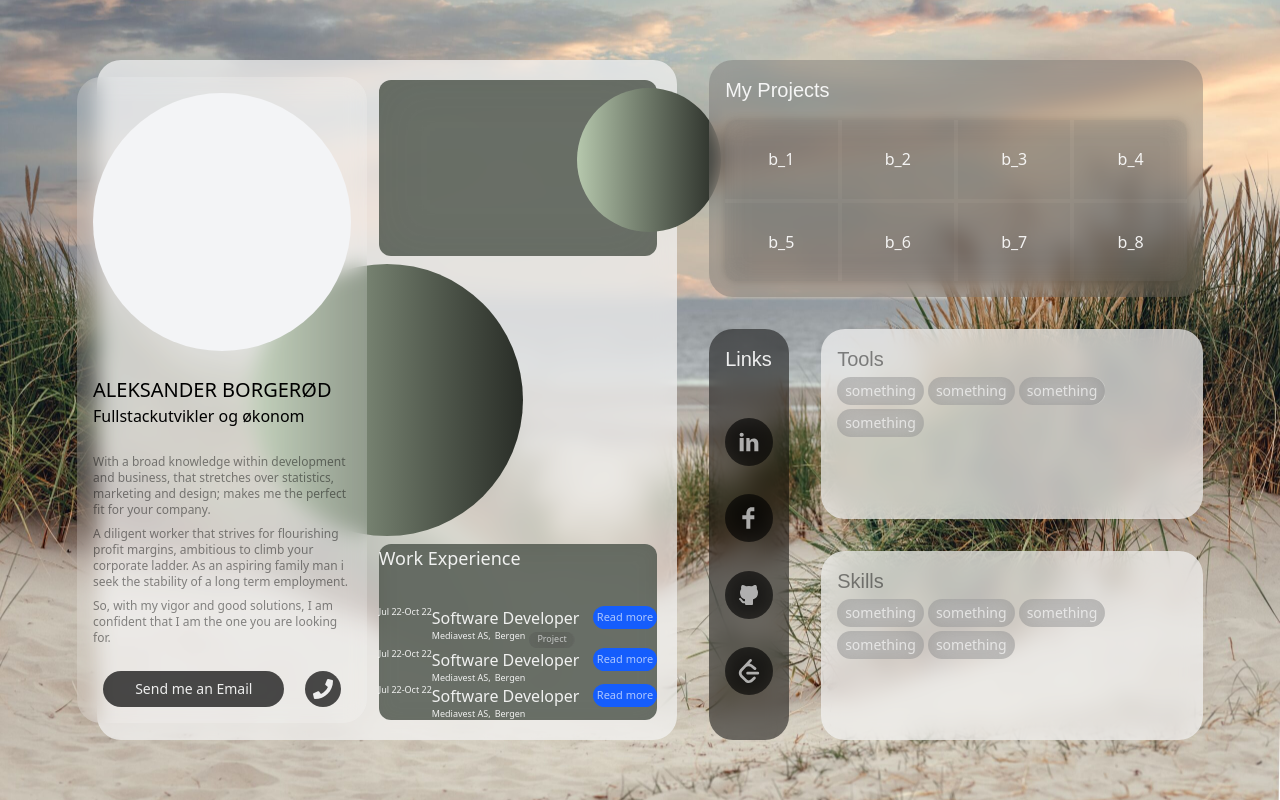
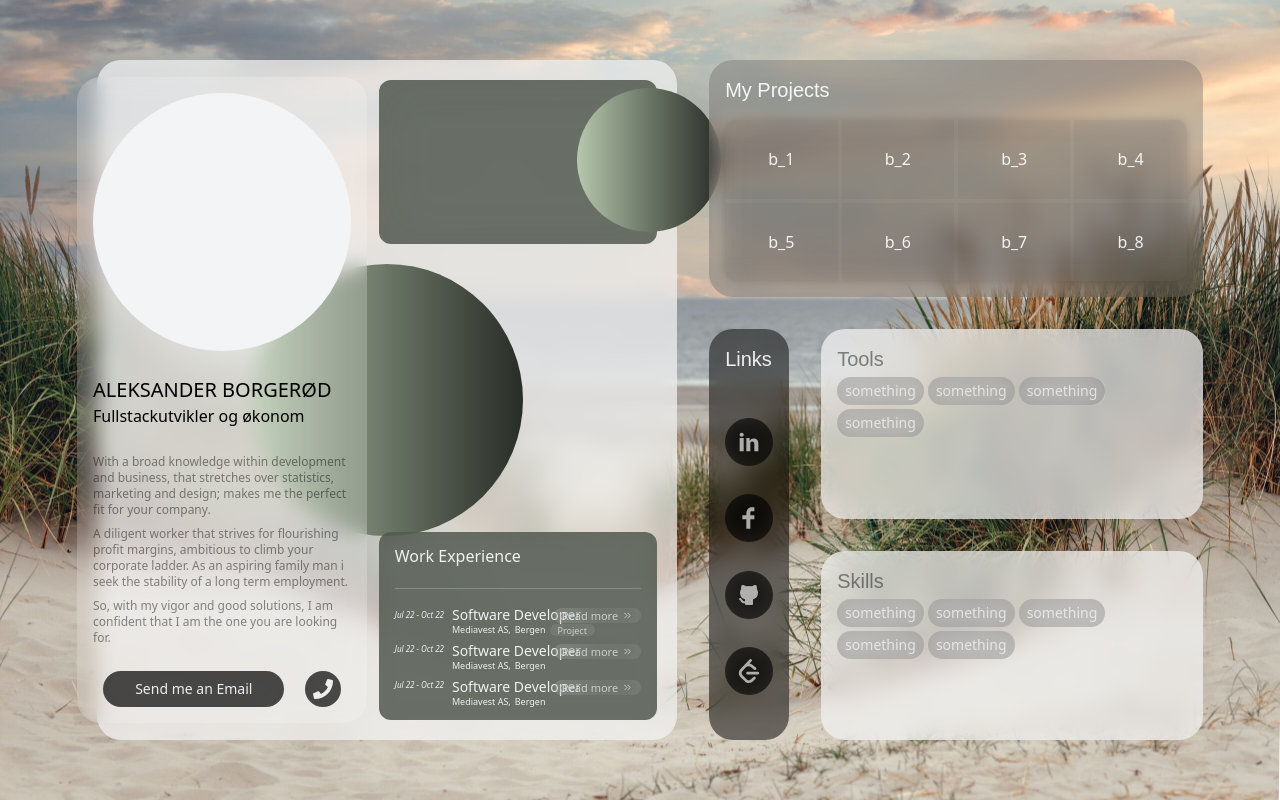
Before and after one commit to Borgerod/kodehode, a Next.js app in the folder Business_Card/my-business-card/: page / in a window 1280 px wide. Built offline with nearby package versions, Linux system fonts and the light colour scheme.

Commit message:
isolate work-experience
isolated work-experience for easier building

```diff
--- /dev/null
+++ b/Business_Card/my-business-card/src/app/work-experience/page.tsx
@@ -0,0 +1,15 @@
+import WorkExperience from "@/components/sections/WorkExperience";
+import Link from "next/link";
+
+export default function Page() {
+  return (
+    <main className="min-h-screen flex items-start justify-center p-8">
+      <div className="w-full max-w-3xl">
+        <div className="mb-4">
+          <Link href="/" className="text-sm text-secondary underline">← Back</Link>
+        </div>
+        <WorkExperience />
+      </div>
+    </main>
+  );
+}
--- a/Business_Card/my-business-card/src/components/sections/WorkExperience.tsx
+++ b/Business_Card/my-business-card/src/components/sections/WorkExperience.tsx
@@ -3,63 +3,80 @@
 import FrostedGlass from "@/components/card/FrostedGlass";
 import { Button } from "@/components/button/Button";
 import { Tag } from "@/components/button/Tag";
+import { LuChevronsRight } from "react-icons/lu";
 
 export default function WorkExperience() {
   return (
     <FrostedGlass
       variant="dark"
       color="green"
-      className="rounded-xl flex-1 p-0 flex flex-col justify-between"
+    //   className="h-60 w-80 rounded-xl flex-1 p-0 flex flex-col justify-between "
+      className="rounded-xl flex-1 flex flex-col justify-between gap-1 px-4 py-3"
     >
-      <h2 className="text-lg text-[var(--color-foreground)]">Work Experience</h2>
+      <h2 className="text-md font-thin text-[var(--color-foreground)]"> Work Experience </h2>
+      <hr className="text-[var(--color-surface-white-12-secondary))]"/>
 
-      {/* JOB LIST */}
-      <div className="flex flex-col justify-items-start align-top ">
+      {/* JOB-LIST */}
+      <div className="flex flex-col justify-items-start align-top gap-2">
         {/* Job */}
-        <div className="flex flex-row  text-xs font-light items-start justify-evenly">
+        <div className="flex flex-row w-full text-xs font-light items-start justify-between">
           {/* date */}
-          <div className="text-[9px] font-light flex-none text-left  flex flex-row ">
-            <p>Jul 22</p>
-            <p> - </p>
+          <div className="py-0.5 text-[8px] font-light flex-none text-left  flex flex-row italic">
+            <p className="mr-0.5">Jul 22</p>
+            <p className="mr-0.5"> - </p>
             <p>Oct 22</p>
           </div>
 
           {/* title+where+(tag) - shorter but flexible */}
-          <div className="flex-1 min-w-0 flex flex-col ">
+          <div className="flex-1 min-w-0 flex flex-col items-start pl-2 gap-0.5">
             {/* title - don't wrap, allow overflow */}
-            <h3 className="text-base whitespace-nowrap overflow-visible">Software Developer</h3>
+            <h3 className="m-0 p-0 mt-0 self-start leading-none text-sm whitespace-nowrap ">Software Developer</h3>
 
-            <div className="text-[9px] flex flex-row whitespace-nowrap overflow-visible">
+            <div className="text-[9px] flex flex-row whitespace-nowrap ">
               {/* employer */}
               <p className="">Mediavest AS</p>
               <p className="mr-1">,</p>
               {/* place */}
               <p className="mr-1">Bergen</p>
               {/* tag */}
-              <Tag className="text-[9px] px-2 h-4 pb-1 pt-0.5 mt-0.5">Project</Tag>
+              {/* <Tag className="text-[9px] px-1 py-0 leading-none text-[rgba(255,255,255,0.65)] bg-[rgba(255,255,255,0.04)] " color="white">Project</Tag> */}
+              <Tag className="text-[9px] font-thin px-2 py-0 leading-none "  color="white_secondary" >Project</Tag>
             </div>
           </div>
 
           {/* read_more - do not stretch, fit content */}
           <div className="flex-none self-start ">
-            <Button shape="pill" color="none" className="w-auto inline-flex text-[11px] font-light p-1">Read more</Button>
+            <Button
+              shape="pill"
+              color="white_secondary"
+              variant="frosted"
+              brightness="dark"
+            //   className="w-auto inline-flex items-center gap-1 text-[11px] font-light px-2 py-0.5 h-auto leading-none text-[rgba(255,255,255,0.65)] bg-[rgba(255,255,255,0.04)]" variant="frosted"
+              className="w-auto inline-flex items-center gap-1 text-[11px] font-light px-2 py-0.5 h-auto leading-none "
+            >
+              <span>Read more</span>
+              <LuChevronsRight />
+
+            </Button>
           </div>
         </div>
 
-        <div className="flex flex-row  text-xs font-light items-start justify-evenly">
+        {/* Job */}
+        <div className="flex flex-row w-full text-xs font-light items-start justify-between">
           {/* date */}
-          <div className="text-[9px] font-light flex-none text-left  flex flex-row ">
-            <p>Jul 22</p>
-            <p> - </p>
+          <div className="text-[8px] font-light flex-none text-left  flex flex-row italic ">
+            <p className="mr-0.5">Jul 22</p>
+            <p className="mr-0.5"> - </p>
             <p>Oct 22</p>
+
           </div>
 
           {/* title+where+(tag) - shorter but flexible */}
-          <div className="flex-1 min-w-0 flex flex-col justify-items-center">
+          <div className="flex-1 min-w-0 flex flex-col items-start pl-2 gap-0.5">
             {/* title - don't wrap, allow overflow */}
-            <h3 className="text-base whitespace-nowrap overflow-visible">Software Developer</h3>
+            <h3 className="m-0 p-0 mt-0 self-start leading-none text-sm whitespace-nowrap ">Software Developer</h3>
 
-            <div className="text-[9px] flex flex-row whitespace-nowrap overflow-visible">
+            <div className="text-[9px] flex flex-row whitespace-nowrap ">
               {/* employer */}
               <p className="">Mediavest AS</p>
               <p className="mr-1">,</p>
@@ -70,24 +87,36 @@ export default function WorkExperience() {
 
           {/* read_more - do not stretch, fit content */}
           <div className="flex-none self-start ">
-            <Button shape="pill" color="none" className="w-auto inline-flex text-[11px] font-light p-1">Read more</Button>
+            <Button
+              shape="pill"
+              color="white_secondary"
+              variant="frosted"
+              brightness="dark"
+            //   className="w-auto inline-flex items-center gap-1 text-[11px] font-light px-2 py-0.5 h-auto leading-none text-[rgba(255,255,255,0.65)] bg-[rgba(255,255,255,0.04)]" variant="frosted"
+              className="w-auto inline-flex items-center gap-1 text-[11px] font-light px-2 py-0.5 h-auto leading-none "
+            >
+              <span>Read more</span>
+              <LuChevronsRight />
+
+            </Button>
           </div>
         </div>
 
-        <div className="flex flex-row  text-xs font-light items-start justify-evenly">
+          {/* Job */}
+        <div className="flex flex-row w-full text-xs font-light items-start justify-between">
           {/* date */}
-          <div className="text-[9px] font-light flex-none text-left  flex flex-row ">
-            <p>Jul 22</p>
-            <p> - </p>
+          <div className="text-[8px] font-light flex-none text-left  flex flex-row italic ">
+            <p className="mr-0.5">Jul 22</p>
+            <p className="mr-0.5"> - </p>
             <p>Oct 22</p>
           </div>
 
           {/* title+where+(tag) - shorter but flexible */}
-          <div className="flex-1 min-w-0 flex flex-col ">
+          <div className="flex-1 min-w-0 flex flex-col items-start pl-2 gap-0.5">
             {/* title - don't wrap, allow overflow */}
-            <h3 className="text-base whitespace-nowrap overflow-visible">Software Developer</h3>
+            <h3 className="m-0 p-0 mt-0 self-start leading-none text-sm whitespace-nowrap ">Software Developer</h3>
 
-            <div className="text-[9px] flex flex-row whitespace-nowrap overflow-visible">
+            <div className="text-[9px] flex flex-row whitespace-nowrap ">
               {/* employer */}
               <p className="">Mediavest AS</p>
               <p className="mr-1">,</p>
@@ -98,10 +127,24 @@ export default function WorkExperience() {
 
           {/* read_more - do not stretch, fit content */}
           <div className="flex-none self-start ">
-            <Button shape="pill" color="none" className="w-auto inline-flex text-[11px] font-light p-1">Read more</Button>
+            <Button
+              shape="pill"
+              color="white_secondary"
+              variant="frosted"
+              brightness="dark"
+            //   className="w-auto inline-flex items-center gap-1 text-[11px] font-light px-2 py-0.5 h-auto leading-none text-[rgba(255,255,255,0.65)] bg-[rgba(255,255,255,0.04)]" variant="frosted"
+              className="w-auto inline-flex items-center gap-1 text-[11px] font-light px-2 py-0.5 h-auto leading-none "
+            >
+              <span>Read more</span>
+              <LuChevronsRight />
+
+            </Button>
           </div>
         </div>
+
       </div>
+
     </FrostedGlass>
+
   );
 }
```
